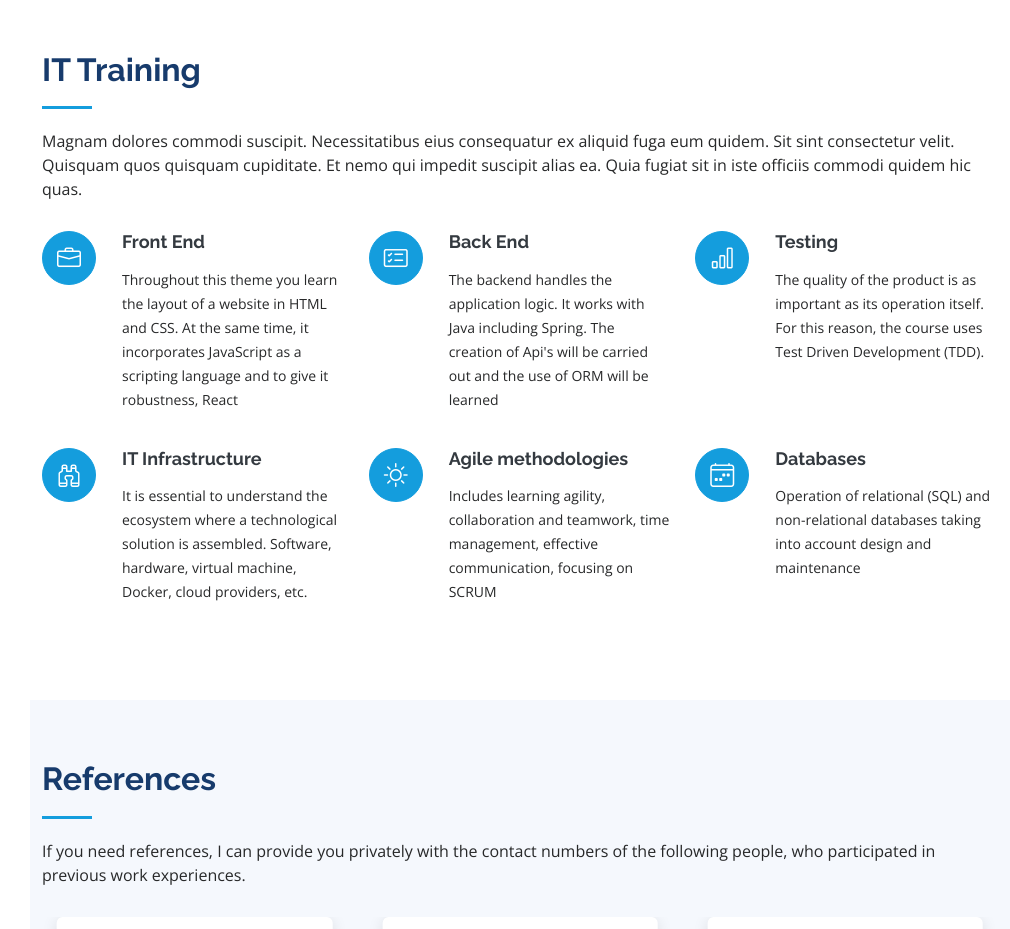
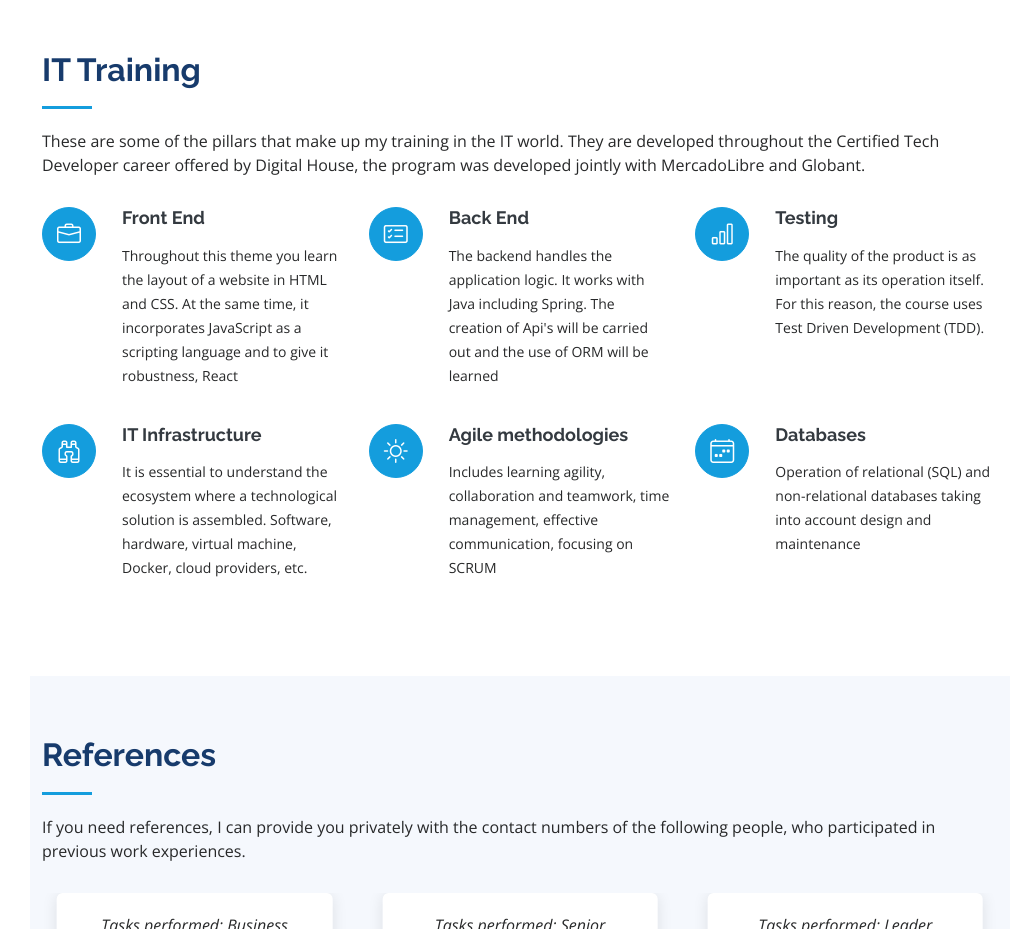
Before and after one commit to agvanetta/IPortfolio, a plain HTML site: page index.html in a window 1280 px wide. Shown: the part 4440-5369 px from the top of the page, without its empty margins (270-1280 px from the left). Drawn offline with nearby package versions, Linux system fonts and the light colour scheme.

Commit message:
Update index.html

```diff
--- a/index.html
+++ b/index.html
@@ -489,9 +489,8 @@
 
         <div class="section-title">
           <h2>IT Training</h2>
-          <p>Magnam dolores commodi suscipit. Necessitatibus eius consequatur ex aliquid fuga eum quidem. Sit sint
-            consectetur velit. Quisquam quos quisquam cupiditate. Et nemo qui impedit suscipit alias ea. Quia fugiat sit
-            in iste officiis commodi quidem hic quas.</p>
+          <p>These are some of the pillars that make up my training in the IT world. They are developed throughout the Certified Tech Developer career
+            offered by Digital House, the program was developed jointly with MercadoLibre and Globant.</p>
         </div>
 
         <div class="row">
@@ -637,7 +636,8 @@
 
         <div class="section-title">
           <h2>Contact</h2>
-          <p>These are some of the pillars that make up my training in the IT world. They are developed throughout the Certified Tech Developer career offered by Digital House, the program was developed jointly with MercadoLibre and Globant.</p>
+          <p>These are some of the pillars that make up my training in the IT world. They are developed throughout
+the Certified Tech Developer career offered by Digital House, the program was developed jointly with MercadoLibre and Globant.</p>
         </div>
 
         <div class="row" data-aos="fade-in">
```
